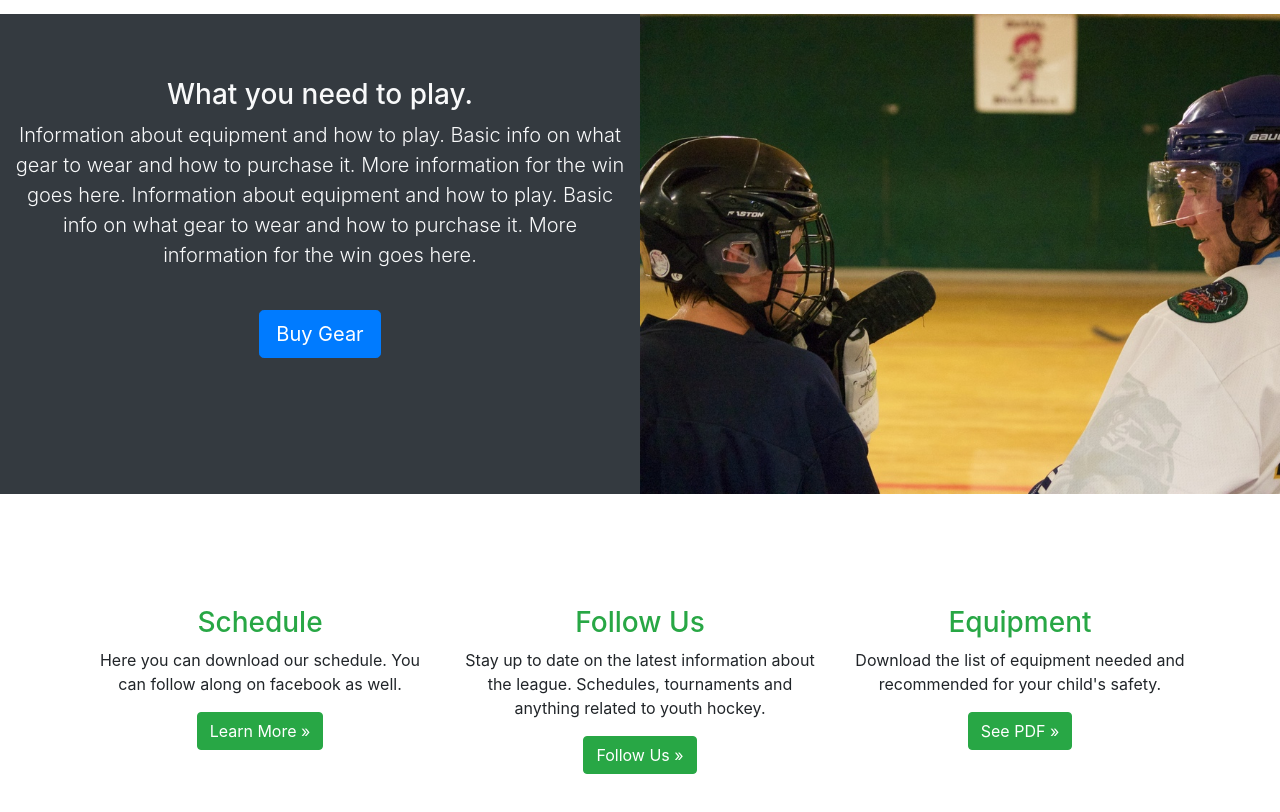
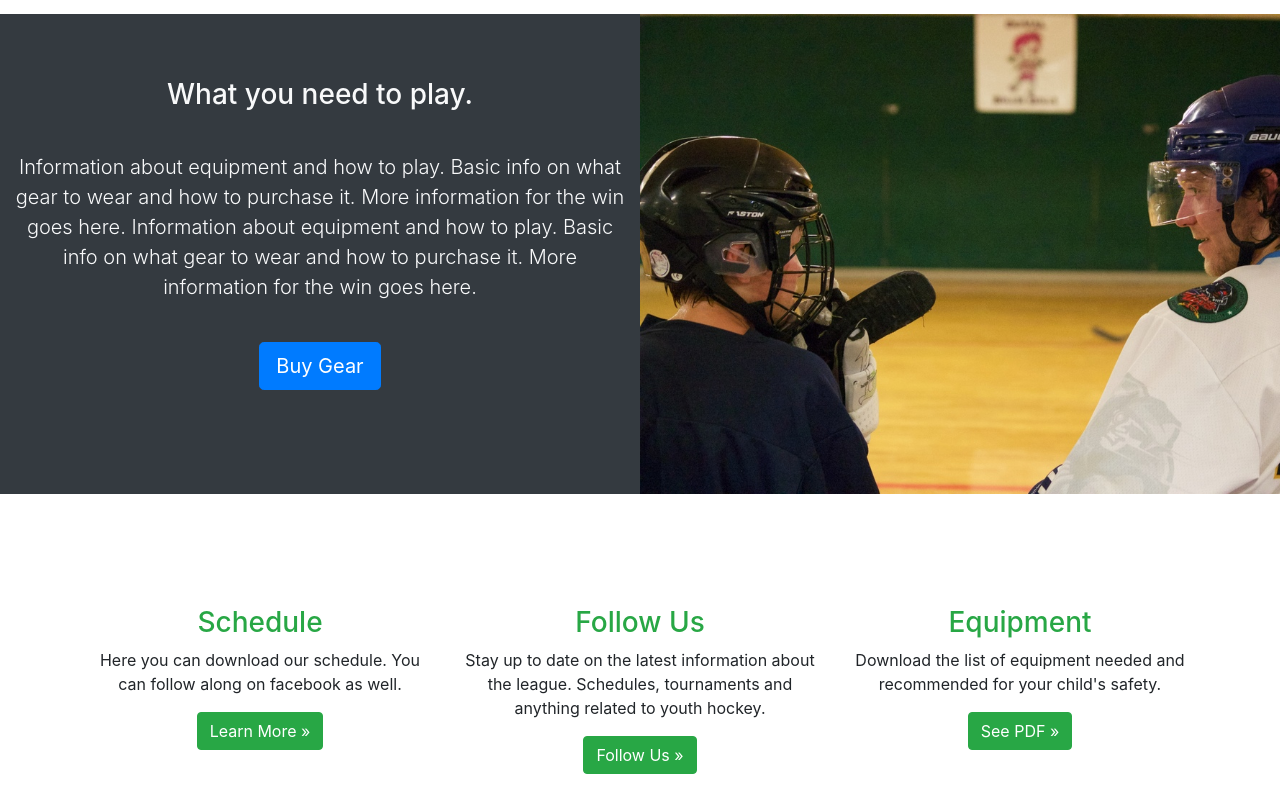
Before and after one commit to BracketNerd101/Roller_hockey_jax, a website: page youth_hockey.html in a window 1280 px wide. Shown: the part 1220-2032 px from the top of the page. Drawn offline with nearby package versions, Linux system fonts and the light colour scheme.

Commit message:
small padding trip

```diff
--- a/youth_hockey.html
+++ b/youth_hockey.html
@@ -116,7 +116,7 @@
             <div class="text-center mini-intro-icon">
               <h3 class="text-center text-light section_helper_padding_2">What you need to play.</h3>
             </div>
-            <p class="text-light lead">Information about equipment and how to play.  Basic info on what gear to wear and how to purchase it.  More information for the win goes here.  Information about equipment and how to play.  Basic info on what gear to wear and how to purchase it.  More information for the win goes here. </p>
+            <p class="text-light lead section_helper_padding">Information about equipment and how to play.  Basic info on what gear to wear and how to purchase it.  More information for the win goes here.  Information about equipment and how to play.  Basic info on what gear to wear and how to purchase it.  More information for the win goes here. </p>
             <br>
             <a class="btn btn-lg btn-primary text-center" href="#" role="button">Buy Gear</a>
              <br><br>
```
